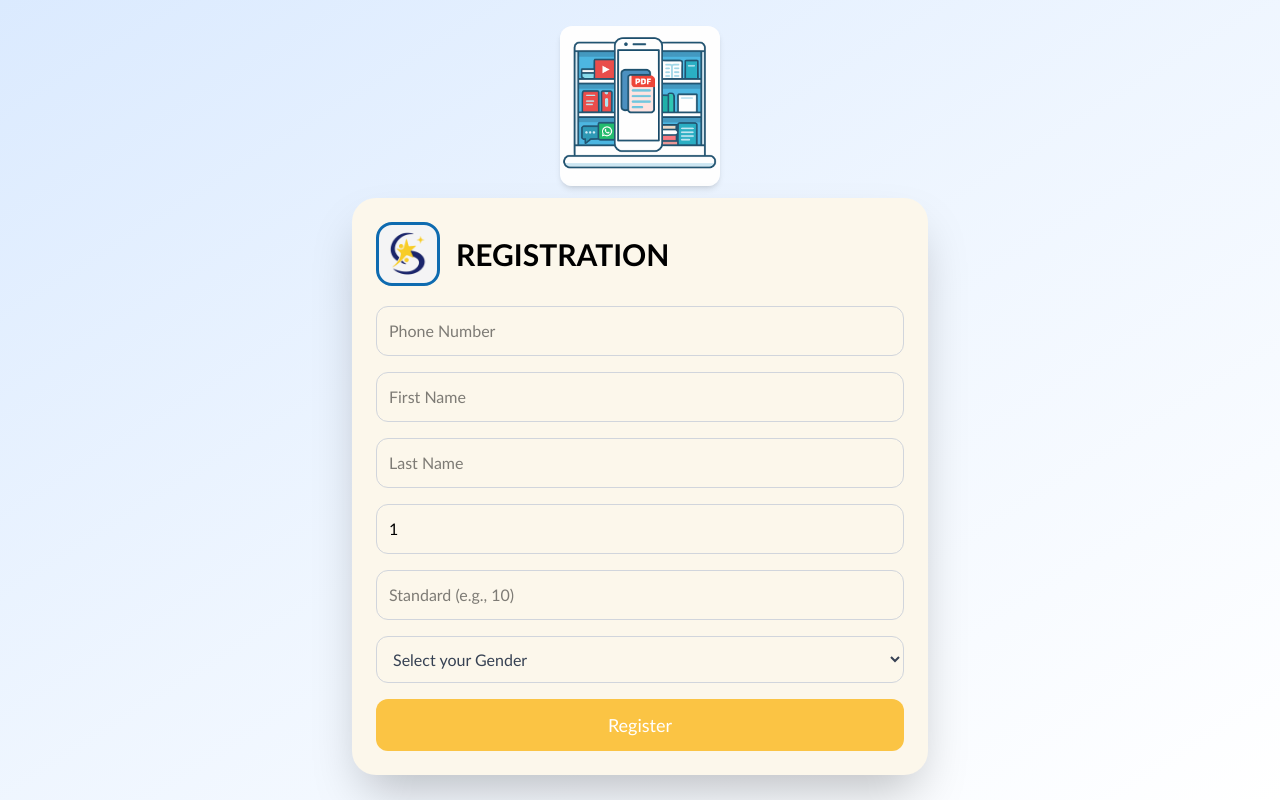
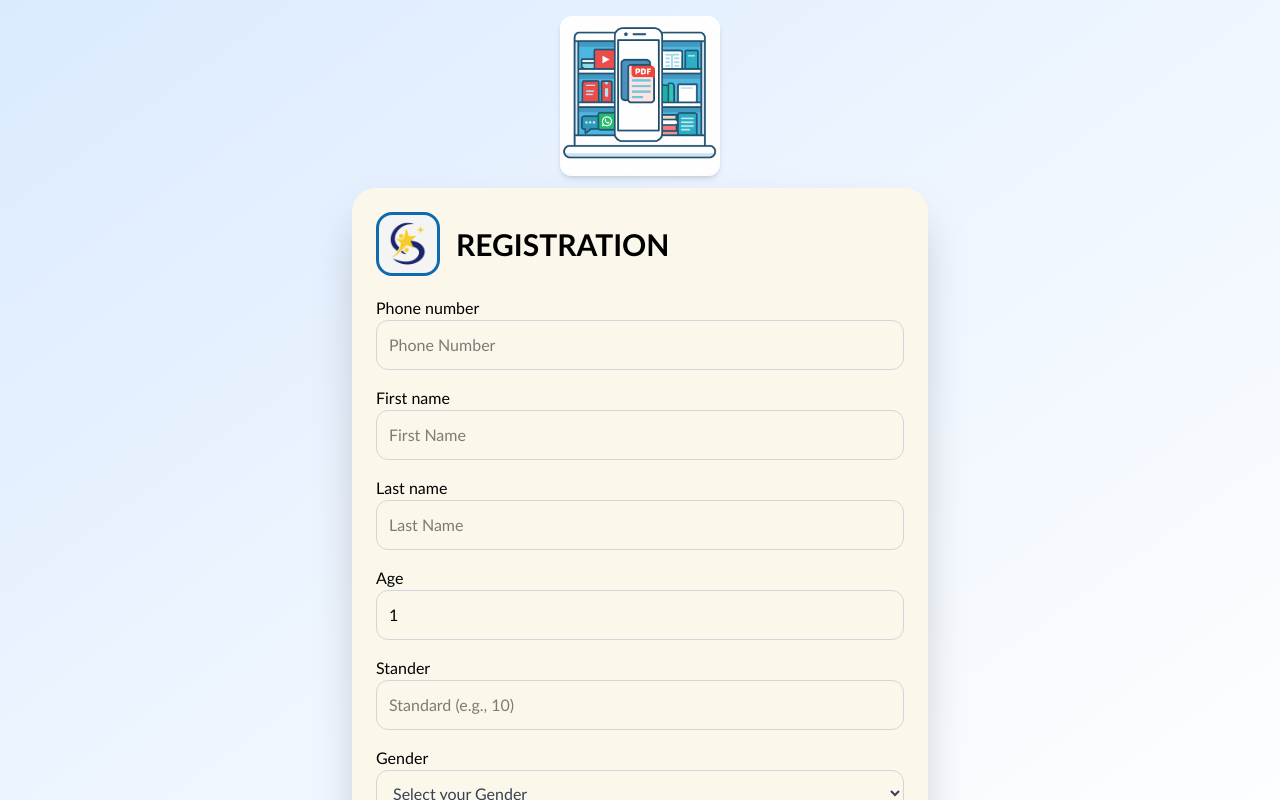
Before and after one commit to Jashgusani123/Sitara_Akka_Development1, a React (Vite) app: page /registration in a window 1280 px wide. Built offline with nearby package versions, Linux system fonts and the light colour scheme; no server answers; some icons are missing; a web font is replaced by a local one.

Commit message:
add lables

```diff
--- a/src/Pages/Registration.tsx
+++ b/src/Pages/Registration.tsx
@@ -100,6 +100,8 @@ const Registration = () => {
           >
             <KeyboardArrowLeftIcon fontSize="large" />
           </span>
+          <label>Phone number</label>
+
           <input
             type="tel"
             value={phone}
@@ -112,6 +114,7 @@ const Registration = () => {
             readOnly={!!isNumber} // lock if number was passed
             className={`w-full p-3 border border-gray-300 rounded-xl ${isNumber ? 'bg-gray-100 cursor-not-allowed' : ''}`}
           />
+          <label>First name</label>
 
           <input
             type="text"
@@ -120,6 +123,7 @@ const Registration = () => {
             placeholder="First Name"
             className="w-full p-3 border border-gray-300 rounded-xl"
           />
+          <label>Last name</label>
 
           <input
             type="text"
@@ -128,7 +132,7 @@ const Registration = () => {
             placeholder="Last Name"
             className="w-full p-3 border border-gray-300 rounded-xl"
           />
-
+          <label>Age</label>
           <input
             type="number"
             value={age}
@@ -139,6 +143,7 @@ const Registration = () => {
             className="w-full p-3 border border-gray-300 rounded-xl"
           />
 
+          <label>Stander</label>
           <input
             type="text"
             value={standard}
@@ -147,6 +152,7 @@ const Registration = () => {
             className="w-full p-3 border border-gray-300 rounded-xl"
           />
 
+          <label>Gender</label>
           <select
             value={gender}
             onChange={(e) => setGender(e.target.value)}
```
